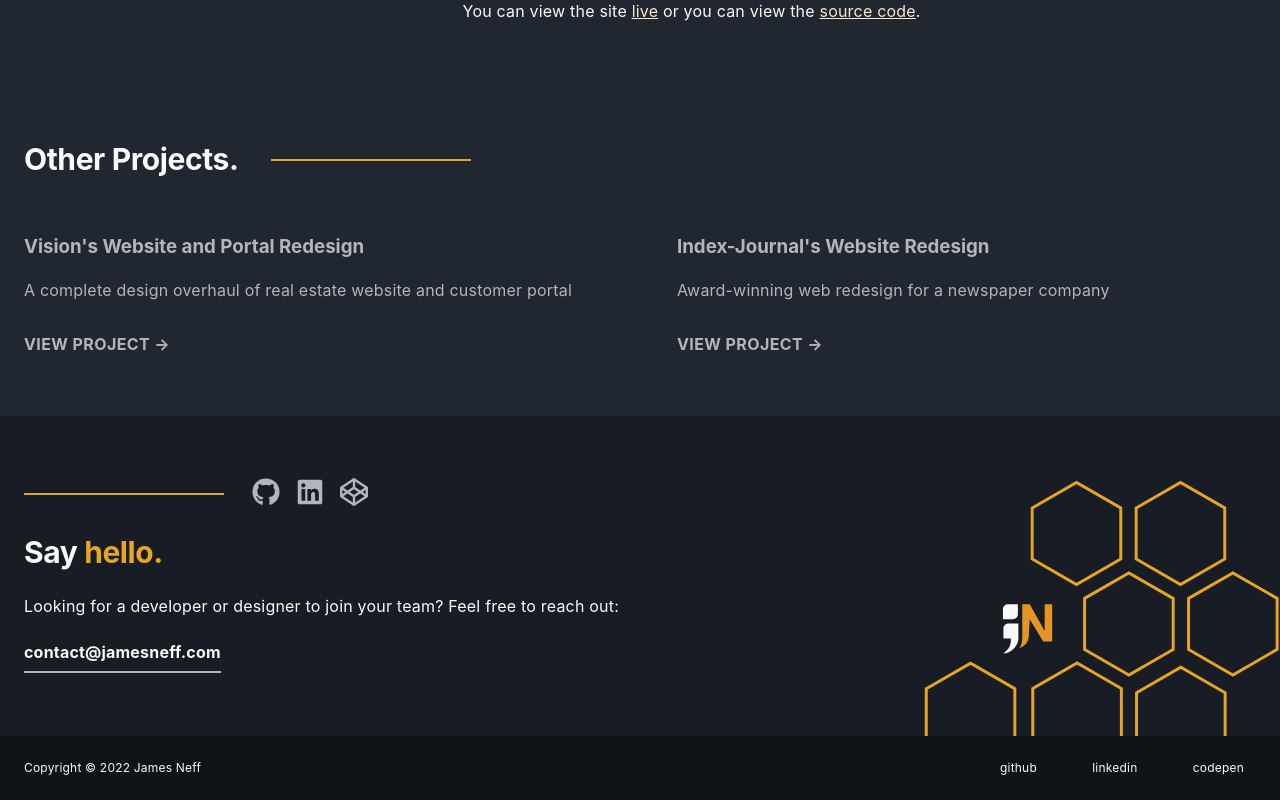
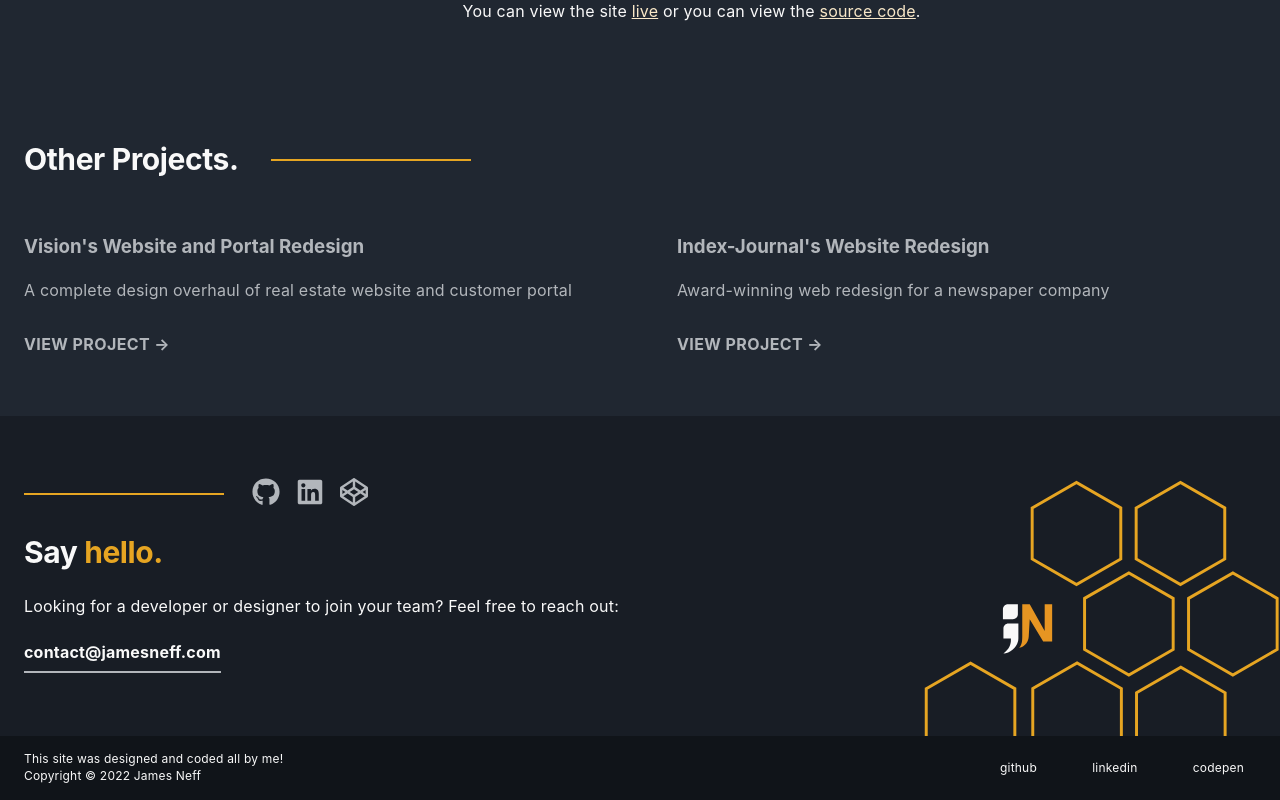
Before and after one commit to NeffCodes/Portfolio-v2.0, a Next.js app: page /projects/mini-reddit in a window 1280 px wide. Shown: the part 1212-2012 px from the top of the page. Built offline with nearby package versions, Linux system fonts and the light colour scheme.

Commit message:
Update footer to include site designed and coded by me.

```diff
--- a/src/common/components/copyright/Copyright.js
+++ b/src/common/components/copyright/Copyright.js
@@ -73,7 +73,7 @@ export default function Copyright(){
           exit="initial"
           variants={variant}
         >
-            <p className={styles.text}>Copyright &#169; {new Date().getFullYear()} James Neff</p>
+            <p className={styles.text}> This site was designed and coded all by me! <br/> Copyright &#169; {new Date().getFullYear()} James Neff</p>
         </motion.div>
       </div>
     </div>
--- a/src/common/components/copyright/Copyright.module.css
+++ b/src/common/components/copyright/Copyright.module.css
@@ -11,6 +11,12 @@
 .text{
     font-size: inherit;
     text-align: center;
+}
+
+@media screen and (min-width:576px){
+    .text{
+        text-align: left;
+    }
 }
 
 .socials {
```
